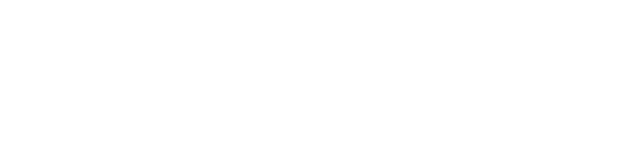
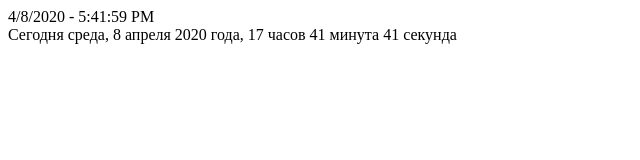
Before and after one commit to olgamalofeeva/SStudy_JS, a plain HTML site: page new/index.html in a window 1280 px wide. Shown: the whole page, without its empty margins (0-640 px from the left). Drawn offline with Linux system fonts and the light colour scheme.

Commit message:
lesson09_levelUp

```diff
--- a/new/index.html
+++ b/new/index.html
@@ -6,6 +6,9 @@
     <title>Document</title>
 </head>
 <body>
+
+    <div id="clock"></div>
+    <div id="newclock"></div>
     <script src="../new/main.js"></script>
 
 </body>
--- a/new/main.js
+++ b/new/main.js
@@ -1,69 +1,62 @@
-// // const funcNumber = function() {
-// //     const q = prompt ('Угадай число от 1 до 100');
+function clock(){
+  var day = new Date().toLocaleDateString();
+var time = new Date().toLocaleTimeString();
+document.getElementById('clock').innerHTML = day + ' - ' + time;
+}
+setInterval(clock, 1000);
+clock();
 
-// // const one = function (n) {
-// //     if (q > n) {
-// //         return (alert('Загаданное число меньше'));
-// //     } else if (q < n) {
-// //         return (alert('Загаданное число больше'));
-// //     } else if (q == n) {
-// //         return (alert ('Ты выиграл!'));
-// //     } else if (q != Number) {
-// //         function two(){
-// //              return (b = prompt ('Введите число'));}
-// //         two(q);
-// //     } else {
-// //         return (alert('Game over'));
-// //     }
-// //     }
-// //     return (one(9));
-// // };
+var d = new Date;
 
-// // console.log(funcNumber());
+var weekday = new Array(7);
+weekday[0]="Воскресенье";
+weekday[1]="Понедельник";
+weekday[2]="Вторник";
+weekday[3]="Среда";
+weekday[4]="Четверг";
+weekday[5]="Пятница";
+weekday[6]="Суббота";
 
-// const addCash = function () {
-//     const cash = {};
+var month = new Array(12);
+month[0]="Январь";
+month[1]="Февраль";
+month[2]="Март";
+month[3]="Апреля";
+month[4]="Май";
+month[5]="Июнь";
+month[6]="Июль";
+month[7]="Август";
+month[8]="Сентябрь";
+month[9]="Октябрь";
+month[10]="Ноябрь";
+month[11]="Декабрь";
 
-//     return function(key) {
-//           if(cash[key]) {
-//               console.log(key + 'уже есть в cash');
-//           } else {
-//               cash[key] = 'val: ' + key;
-//               console.log(cash);
-//           }
-//     }
-// };
 
-// const foo = addCash();
+function num2str(n, text_forms) {
+  n = Math.abs(n) % 100; var n1 = n % 10;
+  if (n > 4 && n < 21) { return text_forms[2]; }
+  if (n1 > 1 && n1 < 5) { return text_forms[1]; }
+  if (n1 = 21) { return text_forms[0]; }
+  if (n1 = 1) { return text_forms[0]; }
+  return text_forms[n];
+}
 
-// foo('Привет 1');
-// foo('Привет 2');
-// foo('Привет 3');
-// foo('Привет 4');
-// foo('Привет 5');
-// foo('Привет 1');
+var count = d.getHours();
+var hours = count + num2str(count, [' час', ' часа', ' часов']);
 
-// let words = ['первый', 'второй', 'третий'];
-// for (let word of words) {
-//     word = word.charAt(0).toUpperCase() + word.substr(1);
-//     console.log(word);
-// }
 
-function splitString(stringToSplit, separator) {
-    var arrayOfStrings = stringToSplit.split(separator);
+function num2str(n, text_forms) {
+  n = Math.abs(n) % 100; var n1 = n % 10;
+  if (n > 10 && n < 20) { return text_forms[2]; }
+  if (n1 > 1 && n1 < 5) { return text_forms[1]; }
+  if (n1 == 1) { return text_forms[0]; }
+  return text_forms[2];
+}
 
-    console.log('Оригинальная строка: "' + stringToSplit + '"');
-    console.log('Разделитель: "' + separator + '"');
-    console.log('Массив содержит ' + arrayOfStrings.length + ' элементов: ' + arrayOfStrings.join(' / '));
-  }
+var num = d.getMinutes();
+var minutes = num + num2str(num, [' минута', ' минуты', ' минут']);
 
-  // Строчка из «Бури» Шекспира. Перевод Миxаила Донского.
-  var tempestString = 'И как хорош тот новый мир, где есть такие люди!';
-  var monthString = 'Янв,Фев,Мар,Апр,Май,Июн,Июл,Авг,Сен,Окт,Ноя,Дек';
+var sec = d.getMinutes();
+var seconds = sec + num2str(sec, [' секунда', ' секунды', ' секунд']);
 
-  var space = ' ';
-  var comma = ',';
-
-  splitString(tempestString, space);
-  splitString(tempestString);
-  splitString(monthString, comma);
+document.write('Сегодня ' + weekday[d.getDay()].toLowerCase() + ', ' + d.getDate() + ' ' + month[d.getMonth()].toLowerCase() + ' ' + d.getFullYear() + ' ' + 'года' + ', ' + hours + ' ' + minutes + ' ' + seconds);
```
